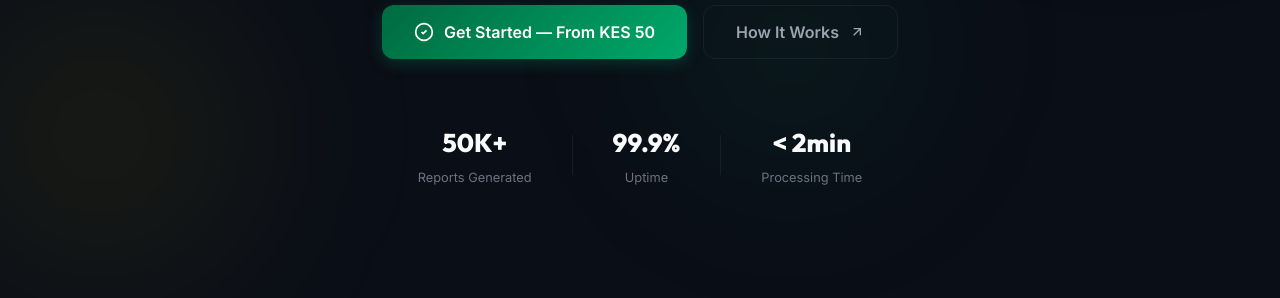
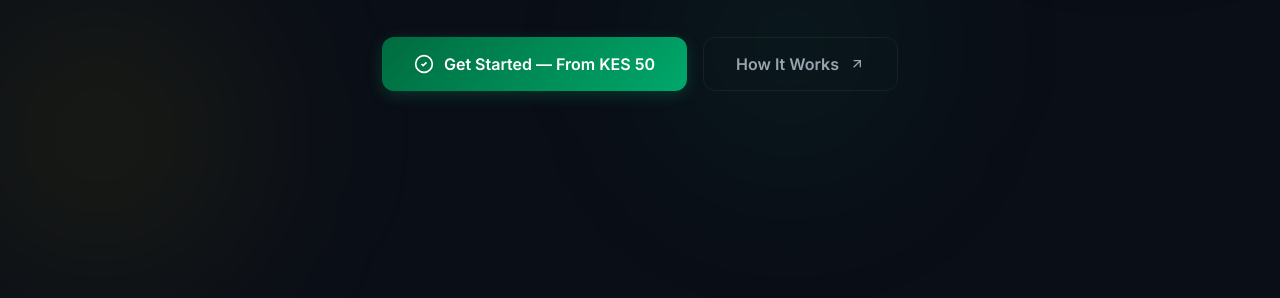
Before and after one commit to sigeyh/CRB-CHECKER, a website: page public/index.html in a window 1280 px wide. Shown: the part 502-800 px from the top of the page. Drawn offline with Linux system fonts and the light colour scheme.

Commit message:
Update index.html

```diff
--- a/public/index.html
+++ b/public/index.html
@@ -87,21 +87,7 @@
           </svg>
         </button>
       </div>
-      <div class="hero-stats animate-fade-in-up delay-3">
-        <div class="stat">
-          <span class="stat-number">50K+</span>
-          <span class="stat-label">Reports Generated</span>
-        </div>
-        <div class="stat-divider"></div>
-        <div class="stat">
-          <span class="stat-number">99.9%</span>
-          <span class="stat-label">Uptime</span>
-        </div>
-        <div class="stat-divider"></div>
-        <div class="stat">
-          <span class="stat-number">< 2min</span>
-          <span class="stat-label">Processing Time</span>
-        </div>
+
       </div>
     </div>
   </section>
@@ -330,7 +316,7 @@
         <div class="footer-links-group">
           <h4>Contact</h4>
           <a href="#">support@crbchecker.co.ke</a>
-          <a href="#">+254 700 000 000</a>
+          <a href="#">+254 710 040 000</a>
           <a href="#">Nairobi, Kenya</a>
         </div>
       </div>
```
